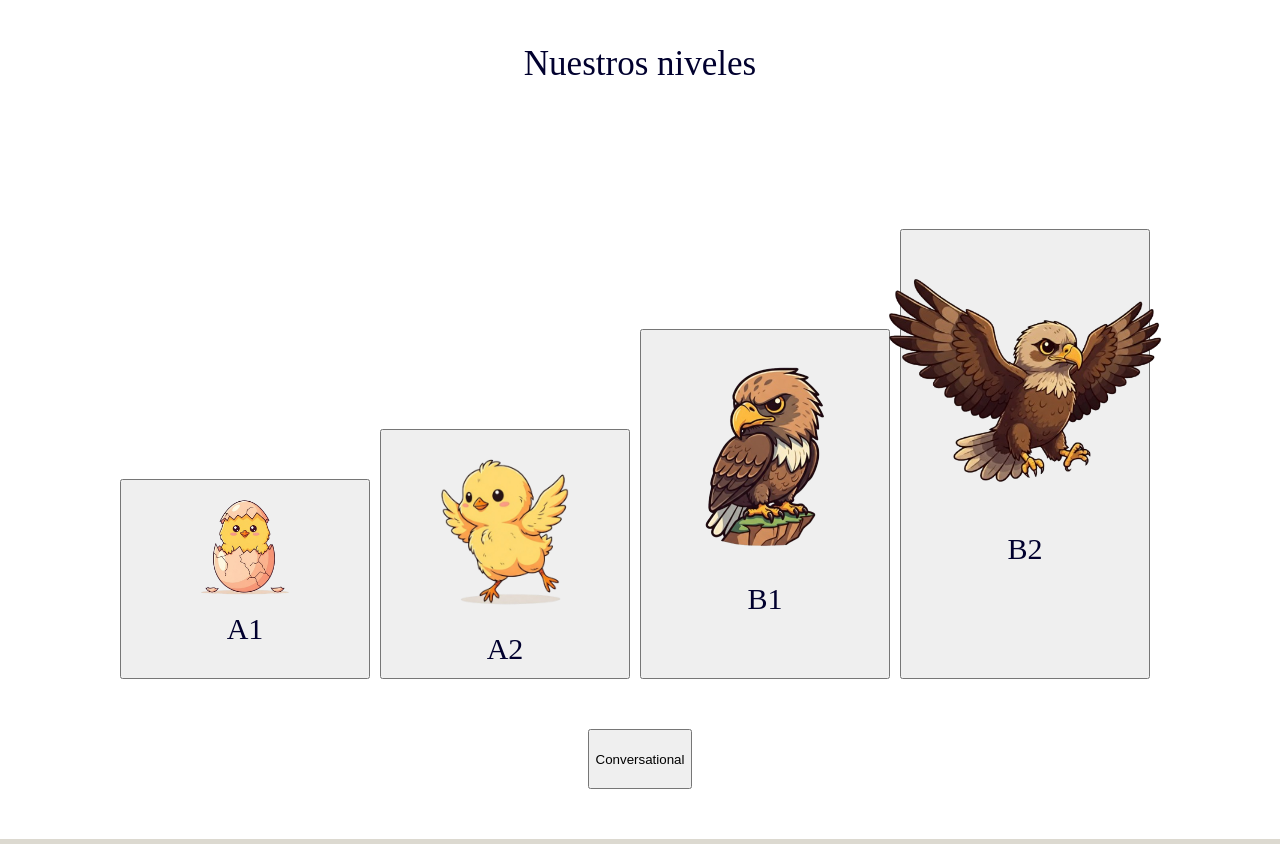
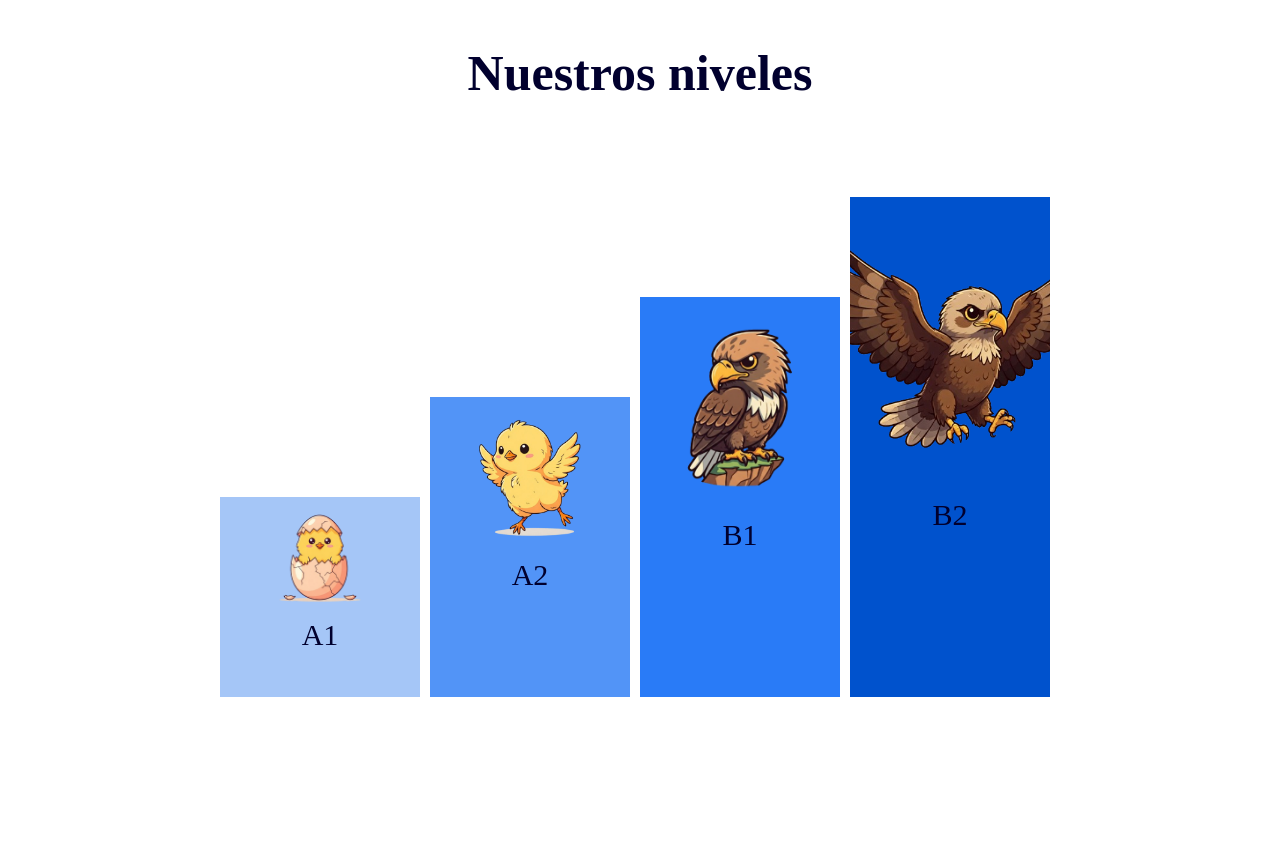
Before and after one commit to ewe-dev-team/landing-page, a plain HTML site: page views/cursos.html in a window 1280 px wide. Shown: the part 972-1816 px from the top of the page. Drawn offline with Linux system fonts and the light colour scheme.

Commit message:
More Css

```diff
--- a/assets/styles/cursos.css
+++ b/assets/styles/cursos.css
@@ -29,6 +29,16 @@
   font-weight: 200;
 }
 
+.niveles h2:nth-child(4) {
+  text-align: center;
+  color: #01002e;
+  font-family: Karla;
+  font-size: 50px;
+  font-style: normal;
+  font-weight: 600;
+  line-height: normal;
+}
+
 .cefr  {
   height: 200px;
   padding: 100px;
@@ -50,13 +60,15 @@
   font-size: 20px;
   font-style: normal;
   font-weight: 400;
-  width: 250px;
+  width: 200px;
+  overflow: hidden;
+  border: none;
 }
 
-/* .btn-div button img {
-	height: 70%;
-	width: 70%;
-} */
+.btn-div button:hover {
+  scale: 103%;
+  box-shadow: 4px 4px 10px 0px rgba(0,0,0,0.65);
+}
 
 .btn-div button h2 {
 	margin: 0 0 20px 0;
@@ -64,30 +76,34 @@
 
 #a1 {
   height: 40%;
+  background-color: #A5C6F7;
 }
 
 #a1 img {
-  height: 130px;
+  height: 120px;
 }
 
 #a2 {
-  height: 50%;
+  height: 60%;
+  background-color: #5294F7;
 }
 
 #a2 img {
-  height: 200px;
+  height: 160px;
 }
 
 #b1 {
-  height: 70%;
+  height: 80%;
+  background-color: #297BF7;
 }
 
 #b1 img {
-  height: 250px;
+  height: 220px;
 }
 
 #b2 {
-  height: 90%;
+  height: 100%;
+  background-color: #0052CD;
 }
 
 #b2 img {
@@ -99,8 +115,44 @@
 }
 
 #conv-btn {
-	height: 60px;
-	margin: 50px;
+	color: #01002e;
+  font-family: Karla;
+  font-size: 35px;
+  font-style: normal;
+  font-weight: 400;
+  line-height: normal;
+  text-align: center;
+  padding: 30px;
+  margin: 150px 0 20px 0;
+  background-color: #fff;
+  border: solid 1px #183C4B;
+}
+
+#conv-info {
+  margin: 40px 0;
+}
+
+.conv-container {
+  margin: 40px 15%;
+  border: solid 1px;
+}
+
+.conv-container h2 {
+  padding-top: 0;
+  padding: 0;
+}
+
+.conv-container div:nth-child(1) {
+  width: 40%;
+  display: flex;
+  flex-direction: column;
+  justify-content: center;
+  align-items: center;
+}
+
+.conv-container div:nth-child(2) {
+  width: 60%;
+  padding: 0 30px;
 }
 
 #conv-info img {
--- a/assets/styles/index.css
+++ b/assets/styles/index.css
@@ -7,7 +7,7 @@ body {
 /* Home */
 
 .home {
-  padding: 200px 0 100px 0;
+  padding: 110px 0 100px 0;
   display: flex;
   align-items: center;
   justify-content: center;
--- a/assets/styles/nav-foot.css
+++ b/assets/styles/nav-foot.css
@@ -14,6 +14,7 @@ nav {
   background: #4089e9;
   position: fixed;
   width: 100%;
+  z-index: 1000;
 }
 
 nav img {
--- a/js/cursos.js
+++ b/js/cursos.js
@@ -88,8 +88,8 @@ document.addEventListener('DOMContentLoaded', function() {
     event.stopPropagation();
     const convHtml = `
       <div class="conv-container">
-        <div>
-          <h2>C1</h2>
+        <div class="div1">
+          <h3>C1</h3>
           <img src="../assets/images/c1-icon.png" alt="Eagle Ic">
           <p>Alcanzando la cima</p>
           <p>Vuela alto y con elegancia</p>
@@ -102,7 +102,7 @@ document.addEventListener('DOMContentLoaded', function() {
 
       <div class="conv-container">
         <div>
-          <h2>C2</h2>
+          <h3>C2</h3>
           <img src="../assets/images/c2-icon.png" alt="Eagle Ic">
           <p>La cúspide del dominio</p>
           <p>Conquista los cielos</p>
```
